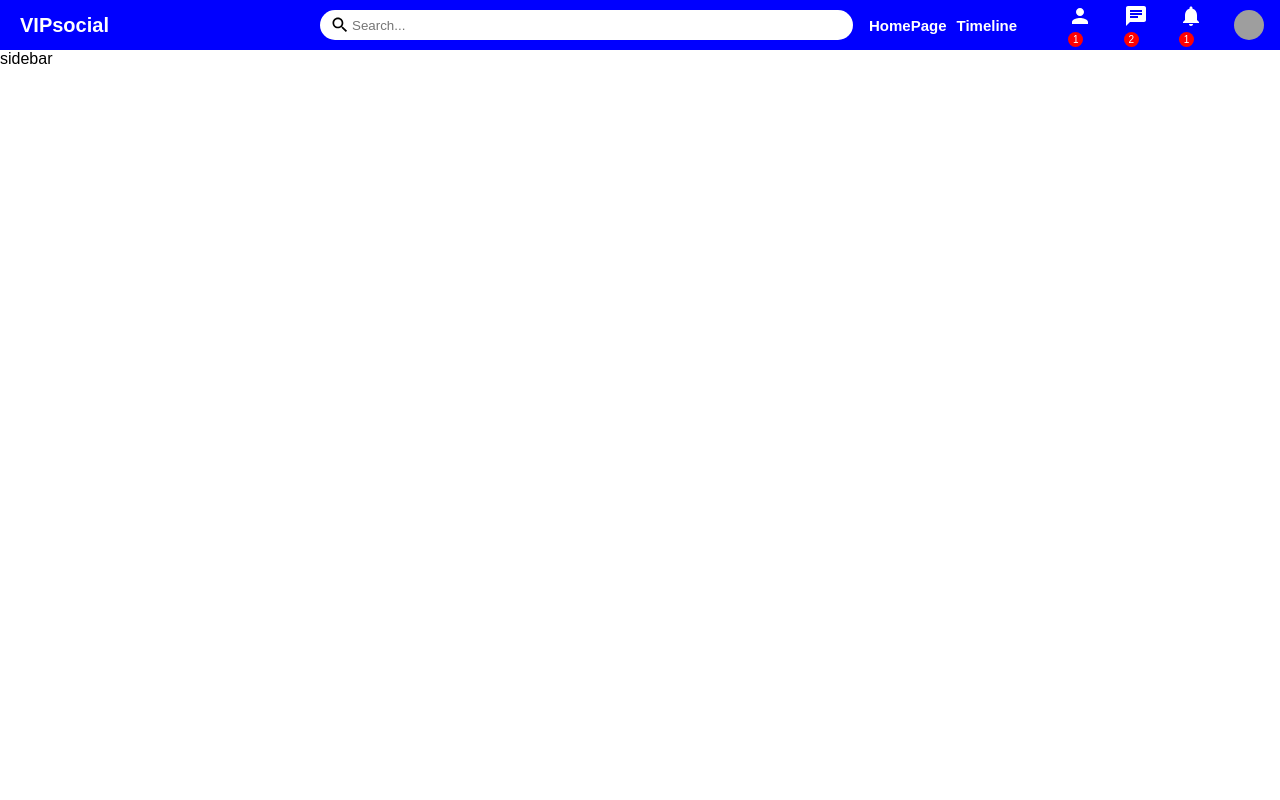
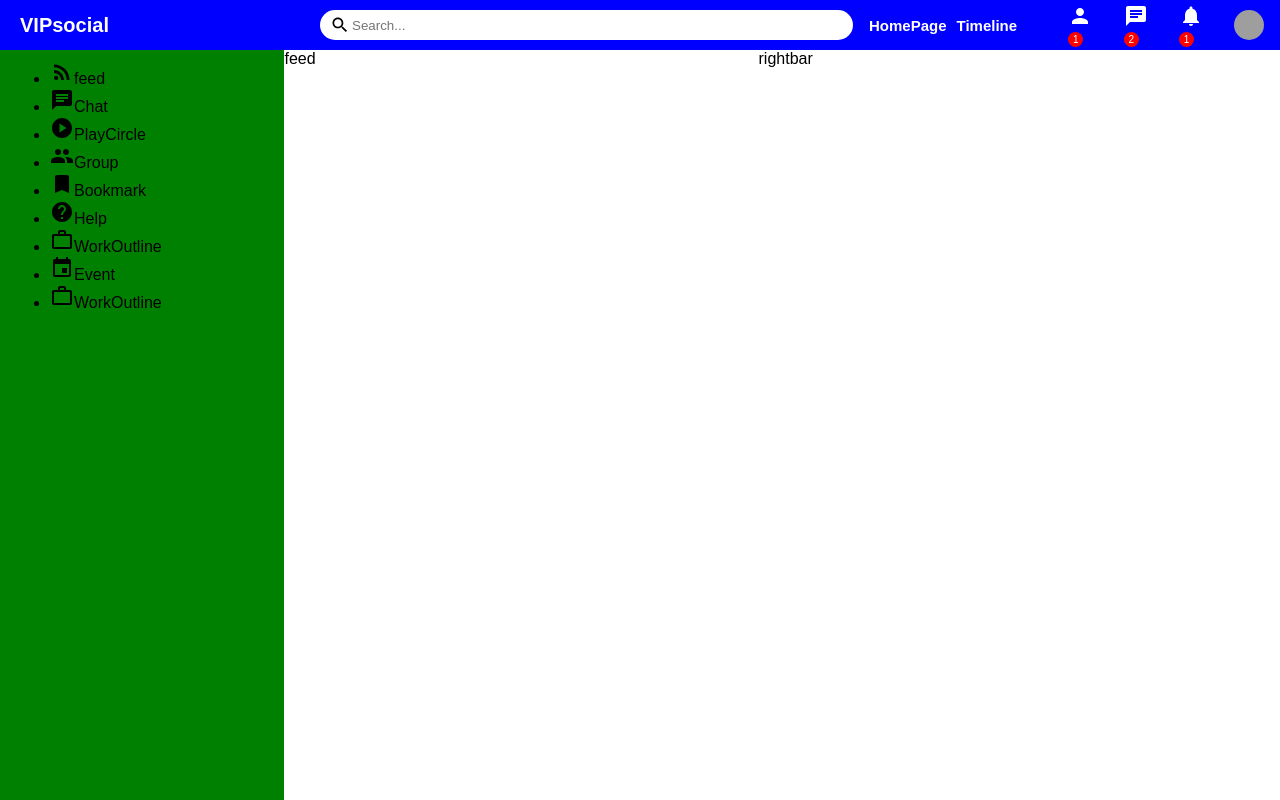
Before and after one commit to Vipullprajapati/social-media, a React (Create React App) app: page / in a window 1280 px wide. Built offline with nearby package versions, Linux system fonts and the light colour scheme; grey boxes are pictures that could not be loaded; a web font is replaced by a local one.

Commit message:
add all icon in sidebar

```diff
--- a/src/components/feed/feed.css
+++ b/src/components/feed/feed.css
@@ -0,0 +1,3 @@
+.feed {
+    flex: 5;
+}
--- a/src/components/feed/feed.jsx
+++ b/src/components/feed/feed.jsx
@@ -3,7 +3,7 @@ import './feed.css'
 
 export default function feed() {
   return (
-    <div>
+    <div className='feed'>
       feed
     </div>
   )
--- a/src/components/rightbar/rightbar.css
+++ b/src/components/rightbar/rightbar.css
@@ -0,0 +1,4 @@
+.rightbar {
+  flex: 5.5;
+
+}
--- a/src/components/rightbar/rightbar.jsx
+++ b/src/components/rightbar/rightbar.jsx
@@ -2,5 +2,5 @@ import React from "react";
 import "./rightbar.css";
 
 export default function rightbar() {
-  return <div>rightbar</div>;
+  return <div className="rightbar">rightbar</div>;
 }
--- a/src/components/sidebar/sidebar.css
+++ b/src/components/sidebar/sidebar.css
@@ -0,0 +1,9 @@
+.sidebar {
+  flex: 3;
+  height: calc(100vh - 50px);
+  background-color: green;
+}
+
+.sideBarWrapper {
+  padding: 10px;
+}
--- a/src/components/sidebar/sidebar.jsx
+++ b/src/components/sidebar/sidebar.jsx
@@ -1,10 +1,59 @@
 import React from "react";
 import "./sidebar.css";
+import {
+  RssFeed,
+  Chat,
+  PlayCircle,
+  Group,
+  Bookmark,
+  Help,
+  WorkOutline,
+  Event,
+} from "@mui/icons-material";
 
 export default function Sidebar() {
-    return (
-        <div>
-            sidebar
-        </div>
-    )
+  return (
+    <div className="sidebar">
+      <div className="sideBarWrapper">
+        <ul className="sidebarList">
+          <li className="sidebarListI">
+            <RssFeed />
+            <span className="sidebarListItemText">feed</span>
+          </li>
+          <li className="sidebarListI">
+            <Chat />
+            <span className="sidebarListItemText">Chat</span>
+          </li>
+          <li className="sidebarListI">
+            <PlayCircle />
+            <span className="sidebarListItemText">PlayCircle</span>
+          </li>
+          <li className="sidebarListI">
+            <Group />
+            <span className="sidebarListItemText">Group</span>
+          </li>
+          <li className="sidebarListI">
+            <Bookmark />
+            <span className="sidebarListItemText">Bookmark</span>
+          </li>
+          <li className="sidebarListI">
+            <Help />
+            <span className="sidebarListItemText">Help</span>
+          </li>
+          <li className="sidebarListI">
+            <WorkOutline />
+            <span className="sidebarListItemText">WorkOutline</span>
+          </li>
+          <li className="sidebarListI">
+            <Event />
+            <span className="sidebarListItemText">Event</span>
+          </li>
+          <li className="sidebarListI">
+            <WorkOutline />
+            <span className="sidebarListItemText">WorkOutline</span>
+          </li>
+        </ul>
+      </div>
+    </div>
+  );
 }
--- a/src/pages/Home.js
+++ b/src/pages/Home.js
@@ -1,13 +1,19 @@
-import Topbar from '../components/topbar/Topbar';
-import Sidebar from '../components/sidebar/sidebar';
-
+import Topbar from "../components/topbar/Topbar";
+import Sidebar from "../components/sidebar/sidebar";
+import Feed from "../components//feed/feed";
+import Rightbar from "../components/rightbar/rightbar";
+import "./home.css";
+// import { Feed } from "@mui/icons-material";
 
 export default function Home() {
   return (
     <>
-
-    <Topbar />
-  <Sidebar/>
-  </>
+      <Topbar />
+      <div className="homeContainer">
+        <Sidebar />
+        <Feed />
+        <Rightbar />
+      </div>
+    </>
   );
 }
--- a/src/pages/home.css
+++ b/src/pages/home.css
@@ -0,0 +1,4 @@
+.homeContainer {
+  display: flex;
+  width: 100%;
+}
```
